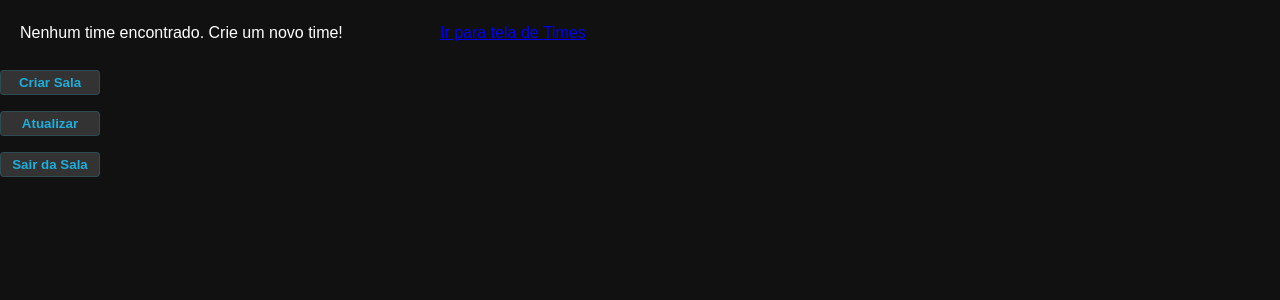
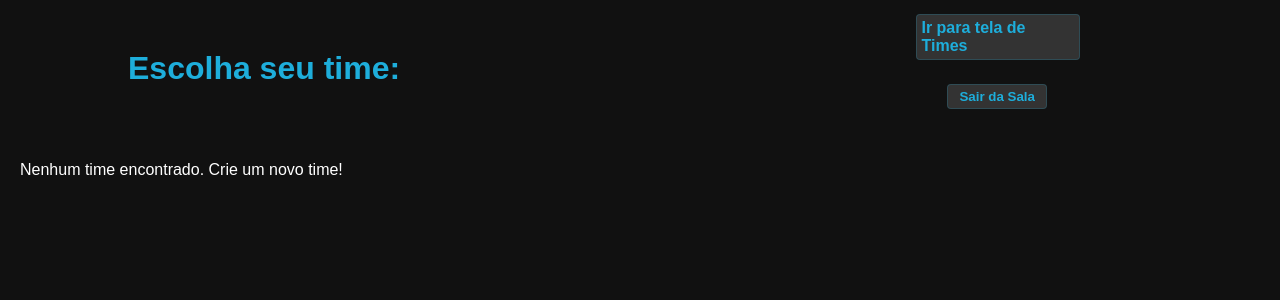
Before and after one commit to GustavoVieiraSousa/Projeto-Lab-ES-Site, a PHP site: page /lobby.php in a window 1280 px wide. Shown: the part 68-368 px from the top of the page. Run offline with PHP 8.4, Linux system fonts and the light colour scheme; the visitor is signed in with stand-in values (Sample User, id 1); data comes from the database, SQL or seed files in the repository.

Commit message:
| lobby | CSS, embelezametno da pagina (P.S.: O botao de ir para os times não fica em um tamanho especifico, nao sei porque :/)

```diff
--- a/Controller/editBattle.php
+++ b/Controller/editBattle.php
@@ -100,8 +100,6 @@ if ($plaCode == $ownerRoom['rooPlaCode1']) {
     try{
         $addTeamBattle = $conn->prepare("INSERT INTO battle (batRooCode, batTeaCode1) VALUES (?, ?)");
         $addTeamBattle->execute([$roomCode, $teamId]);
-
-        $_SESSION['message'] = "Time adicionado na batalha com sucesso.";
         header("Location: ../View/battle.php?roomCode=$roomCode&teamId=$teamId");
         exit();
     }
@@ -120,8 +118,6 @@ else if($plaCode == $ownerRoom['rooPlaCode2']){
     try{
         $addTeamBattle = $conn->prepare("UPDATE battle SET batTeaCode2 = ? WHERE batRooCode = ?");
         $addTeamBattle->execute([$teamId, $roomCode]);
-
-        $_SESSION['message'] = 'Time atualizado.';
         header("Location: ../View/battle.php?roomCode=$roomCode&teamId=$teamId");
         exit();
     }
--- a/View/Style/styleRoom.css
+++ b/View/Style/styleRoom.css
@@ -85,6 +85,7 @@ body {
 }
 
 .nav-links a:hover {
+    cursor: pointer;
     color: var(--pokeblue);
 }
 
@@ -130,8 +131,8 @@ content{
     display: flex;
     justify-content: space-between;
     align-items: center;
-    margin-bottom: 2rem;
-
+    width:80%;
+    margin-left: 10%;
 }
 .content-search input{ /* Barra onde coloca o ID para entrar na sala */
     background-color: var(--pokedark-light);
@@ -154,8 +155,7 @@ content{
 }
 .content-search form{
     display: flex;
-    align-items: center;
-    justify-content: center;
+    margin-left: 55%;
     flex-direction: column;
 
     color: var(--pokeblue);
@@ -177,6 +177,7 @@ content{
     background-color: var(--pokedark-light);
 }
 .content-search form input:hover{
+    cursor: pointer;
     display: flex;
     align-items: center;
     justify-content: center;
@@ -193,14 +194,10 @@ content{
     color: white;
     background-color: var(--pokedark-light);
 }
-.content-search updatelist{
-    display: flex;
-    flex-direction: column;
-    margin: 0.5rem 0;
-}
 .content-search form.search-id{
     display: flex;
     margin: 0.25rem 0;
+    margin-bottom: 0.25rem;
     align-items: center;
     width: 40%;
     max-width: max-content;
@@ -213,9 +210,60 @@ content{
     width: 60%;
     gap: 1rem;
 }
+.content-search form input.search-bar:hover{
+    color: white;
+    background-color: var(--pokedark-light);
+}
 .content-search form.search-id input::placeholder{
     text-align: center;
 }
+
+.content-search updatelist{
+    display: flex;
+    position: relative;
+    justify-content: space-between;
+    width: 100%;
+    padding-top: 1%;
+    flex-direction: column;
+}
+.content-search updatelist .create-team{
+    display: flex;
+    position: relative;
+    margin-left:50%;
+    max-width: 40%;
+    flex-direction: column;
+    font-weight: bold;
+    margin-bottom: 1.5rem;
+}
+.content-search updatelist form.create-team .exit{
+    display: flex;
+    margin-left: 25%;
+}
+.content-search updatelist .create-team .exit:hover{
+    color: white;
+    background-color: var(--fighting);
+}
+.content-search updatelist .create-team a{
+    display: flex;
+    margin-right: 10%;
+    margin-left: 10%;
+    align-items: center;
+    justify-content: center;
+    background-color: var(--pokedark-light);
+    border: 1px solid rgba(30, 174, 219, 0.2);
+    color: var(--pokeblue);
+    text-decoration: none;
+    padding: 0.25rem;
+    border-radius: 0.25rem;
+    min-width: 50px;
+}
+.content-search updatelist a:hover{
+    cursor: pointer;
+    background-color: var(--pokeblue);
+    color: white;
+    transition: background-color 0.150s ease;
+}
+
 
 .content-search input.search-bar-button{ /* botao da barra onde coloca o ID para entrar na sala */
     background-color: var(--pokedark-light);
@@ -281,6 +329,7 @@ table.room-list-content input{
     border-width: 1px;
 }
 table.room-list-content input:hover{
+    cursor: pointer;
     border-color: var(--pokeblue);
     background-color: var(--pokedark-light);
     font-weight: lighter;
--- a/View/lobby.php
+++ b/View/lobby.php
@@ -55,6 +55,20 @@
 
     <br><br><br><br>
 
+    <div class="content-search">
+        <h1>Escolha seu time:</h1>
+
+        <updatelist>
+            <!-- BOTÃO QUE ENVIA O USUARIO PARA A TELA DE TIMES PARA CRIAR SEU TIME -->
+            <div class="create-team">
+                <a class="go" href="teams.php" class="create-team-button">Ir para tela de Times</a>
+            </div>
+            <form class="create-team" method="POST" action="../Controller/deleteRoom.php">
+                <input class="exit" type="submit" name="roomList" value="Sair da Sala"/>
+            </form>
+        </updatelist>
+    </div>
+
     <div class="teams-container">
         <?php if (!empty($teams)): ?>
             <?php foreach ($teams as $team): ?>
@@ -83,26 +97,8 @@
         <?php else: ?>
             <p class="no-teams">Nenhum time encontrado. Crie um novo time!</p>
         <?php endif; ?>
-
-        <!-- BOTÃO QUE ENVIA O USUARIO PARA A TELA DE TIMES PARA CRIAR SEU TIME -->
-        <div class="create-team">
-            <a href="teams.php" class="create-team-button">Ir para tela de Times</a>
-        </div>
     </div>
 
-    <div class="content-search">
-        <updatelist>
-            <form method="POST" action="../Controller/addRoom.php">
-                <input type="submit" name="addRoom" value="Criar Sala"/>
-            </form>
-            <form method="POST" action="../Controller/roomListServer.php">
-                <input type="submit" name="roomList" value="Atualizar"/>
-            </form>
-            <form method="POST" action="../Controller/deleteRoom.php">
-                <input type="submit" name="roomList" value="Sair da Sala"/>
-            </form>
-        </updatelist>
-    </div>
     <!-- <lobby>
         <main>
             <h1>Informações da Sala Atual</h1>
--- a/View/roomList.php
+++ b/View/roomList.php
@@ -66,7 +66,7 @@
             <form method="POST" class="search-id" action="../Controller/editRoom.php">
                 <p>Entrar na Sala:</p>
                 <input type="text" class="search-bar" name="roomCode" placeholder="ID da Sala" required></input>
-                <input type="submit" class="search-bar-button" name="editRoom" value="Entrar na Sala"/>
+                <input type="submit" class="search-bar-button" name="editRoom" value="Entrar"/>
             </form>
 
             <updatelist>
```
Also changed, not shown: View/pokedex.php (+15 -13 lines).
